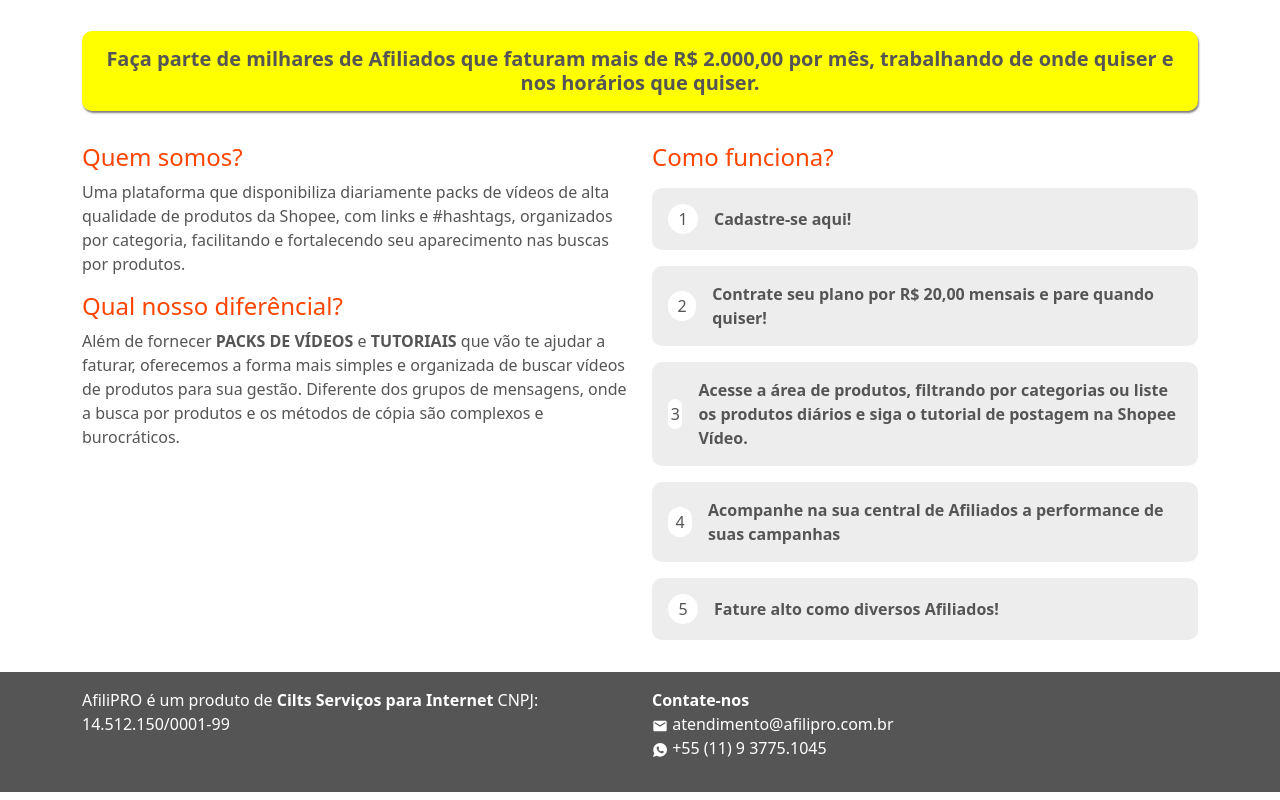
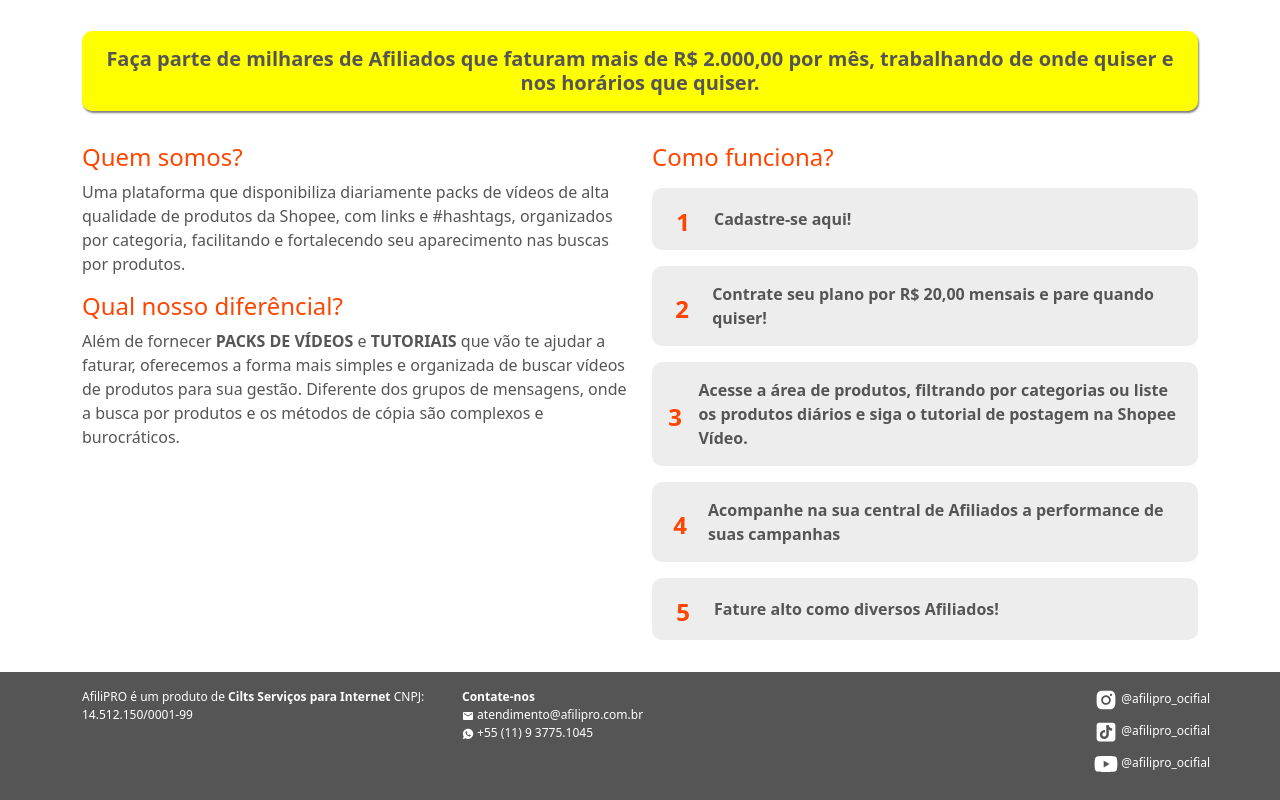
Before and after one commit to danielhauscilts/topafiliados, a React (Vite) app: page / in a window 1280 px wide. Shown: the part 302-1102 px from the top of the page. Built offline with nearby package versions, Linux system fonts and the light colour scheme; what @mercadopago/sdk-react would draw is missing.

Commit message:
Change contacts

```diff
--- a/src/App.scss
+++ b/src/App.scss
@@ -68,6 +68,7 @@
   background-color: #555;
   color: #FFF;
   padding: 1rem 0;
+  font-size: .75rem;
 
   a {
     color: #FFF;
@@ -77,4 +78,25 @@
   @media screen and (max-width: 500px) {
     text-align: center;
   }
+
+  .social {
+    list-style: none;
+    margin: 0;
+    padding: 0;
+
+    svg {
+      font-size: 1.5rem;
+    }
+
+    li {
+      margin-bottom: .5rem;
+      text-align: center;
+    }
+
+    @media  screen and (min-width: 500px) {
+      li {
+        text-align: right;
+      }
+    }
+  }
 }
--- a/src/App.tsx
+++ b/src/App.tsx
@@ -26,6 +26,10 @@
 import { RiLogoutBoxRFill } from "react-icons/ri";
 import { MdEmail } from "react-icons/md";
 import { IoLogoWhatsapp } from "react-icons/io";
+import { AiFillInstagram } from "react-icons/ai";
+import { FaYoutube } from "react-icons/fa";
+import { AiFillTikTok } from "react-icons/ai";
+
 
 class User {
   name?: string;
@@ -190,15 +194,36 @@
       <div className='footer'>
         <Container>
           <Row>
-            <Col md={6}>
+            <Col md={4}>
               AfiliPRO é um produto de <strong>Cilts Serviços para Internet</strong> CNPJ: 14.512.150/0001-99
             </Col>
-            <Col md={6}>
+            <Col md={4}>
               <strong>Contate-nos</strong>
               <p>
                 <a href="mailto:atendimento@afilipro.com.br"><MdEmail /> atendimento@afilipro.com.br</a><br />
                 <a href="https://wa.me/5511937751045?text=AfiliPRO"><IoLogoWhatsapp /> +55 (11) 9 3775.1045</a>
               </p>
+            </Col>
+            <Col md={4}>
+                  <Row>
+                    <ul className='social'>
+                      <li>
+                        <a href="https://www.instagram.com/afilipro_oficial" target='_blank'>
+                          <AiFillInstagram /> @afilipro_ocifial
+                        </a>
+                      </li>
+                      <li>
+                        <a href="https://tiktok.com/@afilipro_oficial" target='_blank'>
+                          <AiFillTikTok /> @afilipro_ocifial
+                        </a>
+                      </li>
+                      <li>
+                        <a href="https://youtube.com/@afilipro_oficial" target='_blank'>
+                          <FaYoutube /> @afilipro_ocifial
+                        </a>
+                      </li>
+                    </ul>
+                  </Row>
             </Col>
           </Row>
         </Container>
--- a/src/pages/Home.scss
+++ b/src/pages/Home.scss
@@ -47,14 +47,15 @@
             &::before {
                 counter-increment: section 1;
                 content: counter(section);
-                display: inline-block;
+                display: block;
                 width: 30px;
                 height: 30px;
-                line-height: 30px;
                 text-align: center;
                 border-radius: 30px;
-                background-color: #FFF;
                 margin-right: 1rem;
+                color: orangered;
+                font-size: 1.5rem;
+                font-weight: bold;
             }
         }
     }
```
